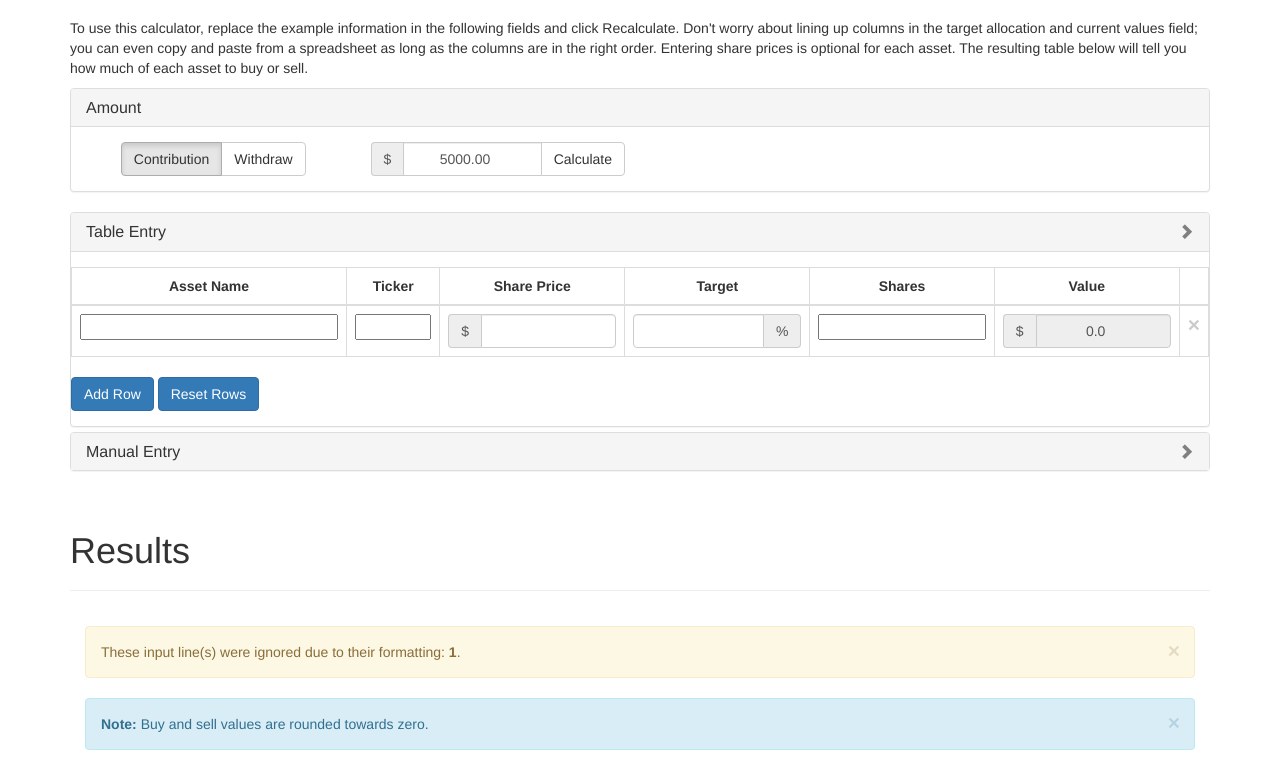
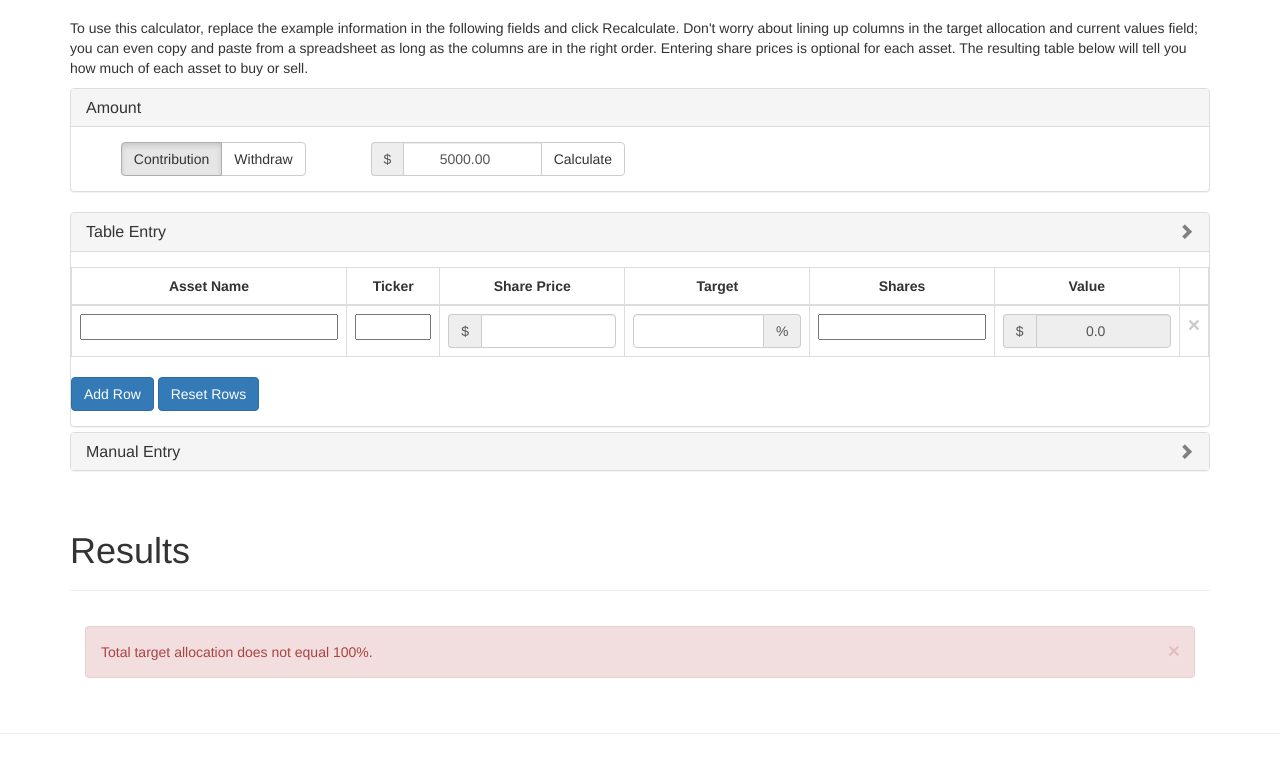
Before and after one commit to EDawg878/Portfolio-Rebalancer, a plain HTML site: page index.html in a window 1280 px wide. Shown: the part 172-929 px from the top of the page. Drawn offline with nearby package versions, Linux system fonts and the light colour scheme.

Commit message:
Use table entry for caculations

```diff
--- a/index.html
+++ b/index.html
@@ -119,12 +119,12 @@
                                                 </td>
                                                 <td class="col-md-2">
                                                     <div class="input-group">
-                                                        <input type="text" class="form-control"/>
+                                                        <input type="text" class="form-control target-allocation"/>
                                                         <span class="input-group-addon">%</span>
                                                     </div>
                                                 </td>
                                                 <td class="col-md-2">
-                                                    <input class="shares" type="number" class="form-control"/>
+                                                    <input class="shares" type="number" class="form-control shares"/>
                                                 </td>
                                                 <td class="col-md-2">
                                                     <div class="input-group">
@@ -145,7 +145,7 @@
                                 <div class ="row">
                                     <div class="btn-group-md">
                                         <button id="add-row-button" type="button" class="btn btn-primary">Add Row</button>
-                                        <button type="reset" class="btn btn-primary">Reset Rows</button>
+                                        <button id="reset-button" type="reset" class="btn btn-primary">Reset Rows</button>
                                     </div>
                                 </div>
                             </form>
--- a/js/rebalancer.js
+++ b/js/rebalancer.js
@@ -55,7 +55,7 @@ $(document).on('change', '.share-price', function() {
     updateAssetValue(this);
 });
 
-function parseAssets() {
+function parseManualEntry() {
     var assets = [];
     for (var f = document.getElementById("asset-input").value.split("\n"), l = 0, t = amountToFraction("0"), H = amountToFraction("0"), w = 0; w < f.length; ++w)
         if (1E5 > w && 160 > f[w].length && lineRegExp.test(f[w])) {
@@ -72,7 +72,7 @@ function parseAssets() {
 }
 
 $("#add-to-table-button").click(function() {
-    var assets = parseAssets().reverse();
+    var assets = parseManualEntry().reverse();
     var x;
     for (x in assets) {
         var asset = assets[x];
@@ -95,4 +95,10 @@ $("#add-to-table-button").click(function() {
             $(this).parent().remove();
         });
     }
+    $('.panel-collapse').collapse('hide');
+    $('.panel-collapse').collapse('show');
 });
+
+$("#reset-button").click(function() {
+    $("#entry-table").find('tr').slice(0, -1).remove(); // TODO fix breaking future calculations
+});
--- a/js/scripts.js
+++ b/js/scripts.js
@@ -153,12 +153,12 @@ function isWithdraw() {
 function recalculate() {
     var valid = true;
     var body = document.getElementById("results-body");
+    while (null !== body.firstChild) body.removeChild(body.firstChild);
+    var input = document.getElementById("contribution-input");
+    var amount = amountToFraction(input.value);
     var notifications = "";
-    while (null !== body.firstChild) body.removeChild(body.firstChild);
-    var e = document.getElementById("contribution-input");
-    var h = amountToFraction(e.value);
 
-    if(fn["negative?"](h)) {
+    if(fn["negative?"](amount)) {
         if(isContribution()) {
             notifications += danger("<strong>Error:</strong> Contribution amount cannot be negative.");
         } else if(isWithdraw()) {
@@ -167,33 +167,30 @@ function recalculate() {
         valid = false;
     }
 
-    if (void 0 === h || fn["="](0, h)) notifications += danger("<strong>Error:</strong> Invalid contribution amount."), valid = false;
-    for (var f = document.getElementById("asset-input").value.split("\n"), k = [], l = 0, e = [], t = amountToFraction("0"), H = amountToFraction("0"), w = 0; w < f.length; ++w)
-        if (1E5 > w && 160 > f[w].length && lineRegExp.test(f[w])) {
-            var x =
-                lineRegExp.exec(f[w]),
-                Z = x[1],
-                R = amountToFraction(x[2]),
-                L = amountToFraction(x[3]),
-                m = void 0;
-            void 0 !== x[4] && (m = amountToFraction(x[4]));
-            fn["="](0, R) ? (notifications += warning("Asset " + Z + " has a target allocation of zero and was ignored.")) : void 0 !== m && fn["="](0, m) ? (notifications += warning("Asset " + Z + " has a share price of zero and was ignored.")) : (e.push(new Asset(l, Z, R, L, m)), t = fn["+"](t, R), H = fn["+"](H, L), ++l)
-        } else k.push(w + 1);
-    0 < k.length && (notifications += warning("These input line(s) were ignored due to their formatting: <strong>" + k.join(", ") + "</strong>."));
-    fn["="]("1", t) || fn["="]("100",
-        t) ? valid && fn["<="](fn["+"](H, h), 0) ? (notifications += danger("<strong>Error:</strong> Withdrawal amount is greater than or equal to portfolio value.</span>"), valid = !1) : fn["="]("100", t) && e.forEach(function(c) {
-        c.targetAllocation = fn["/"](c.targetAllocation, t)
-    }) : (notifications += danger("<strong>Error:</strong> Total target allocation does not equal 100%.</span>"), valid = false);
+    if(isWithdraw()) {
+        amount = fn["-"](amount);
+    }
+
+    if (void 0 == amount || fn["="](0, amount)) notifications += danger("<strong>Error:</strong> Invalid contribution amount."), valid = false;
+
+    // old code removed here
+
+    var val = parseAssets(amount);
+    var assets = val[0];
+    notifications += val[1];
+
+    var sum = sumValues(assets);
+
     var p = document.createElement("p");
     p.setAttribute("id", "console");
     p.innerHTML = notifications;
     body.appendChild(p);
+
+    if(assets.length == 0) return;
+
     if (valid) {
         p.innerHTML += info("<strong>Note:</strong> Buy and sell values are rounded towards zero.");
-        if(isWithdraw()) {
-            h = fn["-"](h);
-        }
-        optimalLazyRebalance(h,e);
+        optimalLazyRebalance(amount,assets);
         var table = document.createElement("table");
         table.setAttribute("id", "results-table");
         table.setAttribute("class", "table");
@@ -202,8 +199,8 @@ function recalculate() {
         M.push("<tr><th id='asset-name'>Asset name</th><th id='share-price'>Share price</th><th id='initial-value'>Initial value</th><th id='initial-portion'>Initial portion</th><th id='final-portion'>Final portion</th><th id='target-allocation'>Target allocation</th><th id='amount-column'>Amount to <span class='positive'>+Buy</span>&nbsp;or&nbsp;<span class='negative'>" + htmlMinus + "Sell</span></th><th id='shares-column'>Shares to <span class='positive'>+Buy</span>&nbsp;or&nbsp;<span class='negative'>" +
             htmlMinus + "Sell</span></th></tr>");
         M.push("</thead>\n<tbody>");
-        e.forEach(function(c) {
-            M.push(c.toRowHTML(h, H))
+        assets.forEach(function(c) {
+            M.push(c.toRowHTML(amount, sum))
         });
         M.push("</tbody>");
         table.innerHTML = M.join("\n");
@@ -211,4 +208,53 @@ function recalculate() {
     }
 }
 
+function parseAssets(amount) {
+    var assets = [];
+    var targetSum = amountToFraction("0");
+    var valueSum = amountToFraction("0");
+    var notifications = "";
+    var i = 0;
+    var j = 0;
+    $('#entry-table tr').each(function(){
+        if(i++ == 0) return;
+        var row = $(this);
+        var name = $(row).find('.asset-name').val();
+        var ticker = $(row).find('.ticker').val();
+        var price = $(row).find('.share-price').val();
+        var target = $(row).find('.target-allocation').val();
+        var shares = $(row).find('.shares').val();
+        var value = $(row).find('.asset-value').val();
+        if(! name || ! target || ! value || ! price) return;
+        target = amountToFraction(target);
+        value = amountToFraction(value);
+        price = amountToFraction(price);
+        if(fn["="](0,target)) {
+            notifications += warning("Asset " + name + " has a target allocation of zero and was ignored.");
+        } else if(fn["="](0,price)) {
+            notifications += warning("Asset " + name + " has a share price of zero and was ignored.")
+        } else {
+            targetSum = fn["+"](targetSum, target);
+            valueSum = fn["+"](valueSum, value);
+            assets.push(new Asset(j++, name, target, value, price));
+        }
+    });
+    if(!fn["="]("100", targetSum)) {
+        notifications = danger("Total target allocation does not equal 100%.");
+        assets = [];
+    } else if(fn["negative?"](amount) && fn[">="](fn["abs"](amount), valueSum)) {
+        notifications = danger("Withdrawal amount is greater than or equal to portfolio value.");
+        assets = [];
+    }
+    return [assets, notifications];
+}
+
+function sumValues(assets) {
+    var sum = amountToFraction("0");
+    for (var i in assets) {
+        var asset = assets[i];
+        sum = fn["+"](sum, asset.currentValue);
+    }
+    return sum;
+}
+
 recalculate();
```
